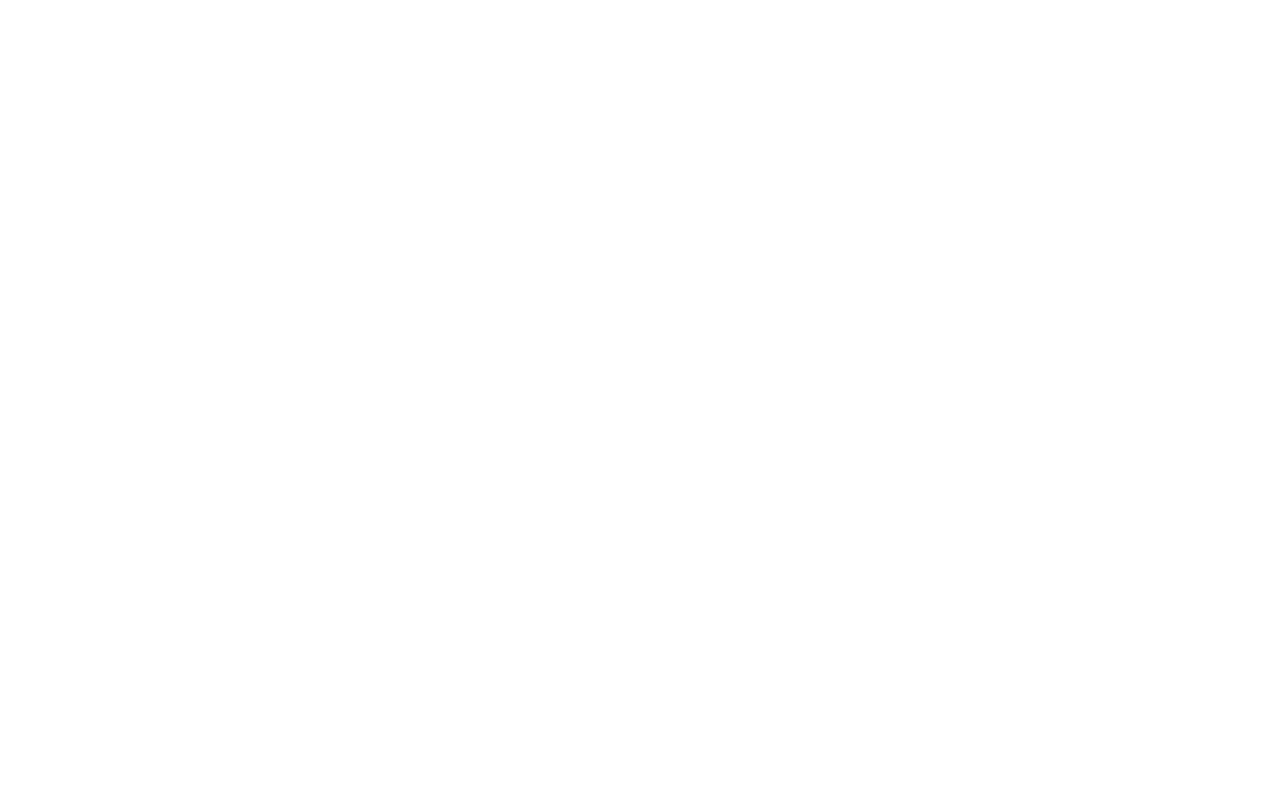
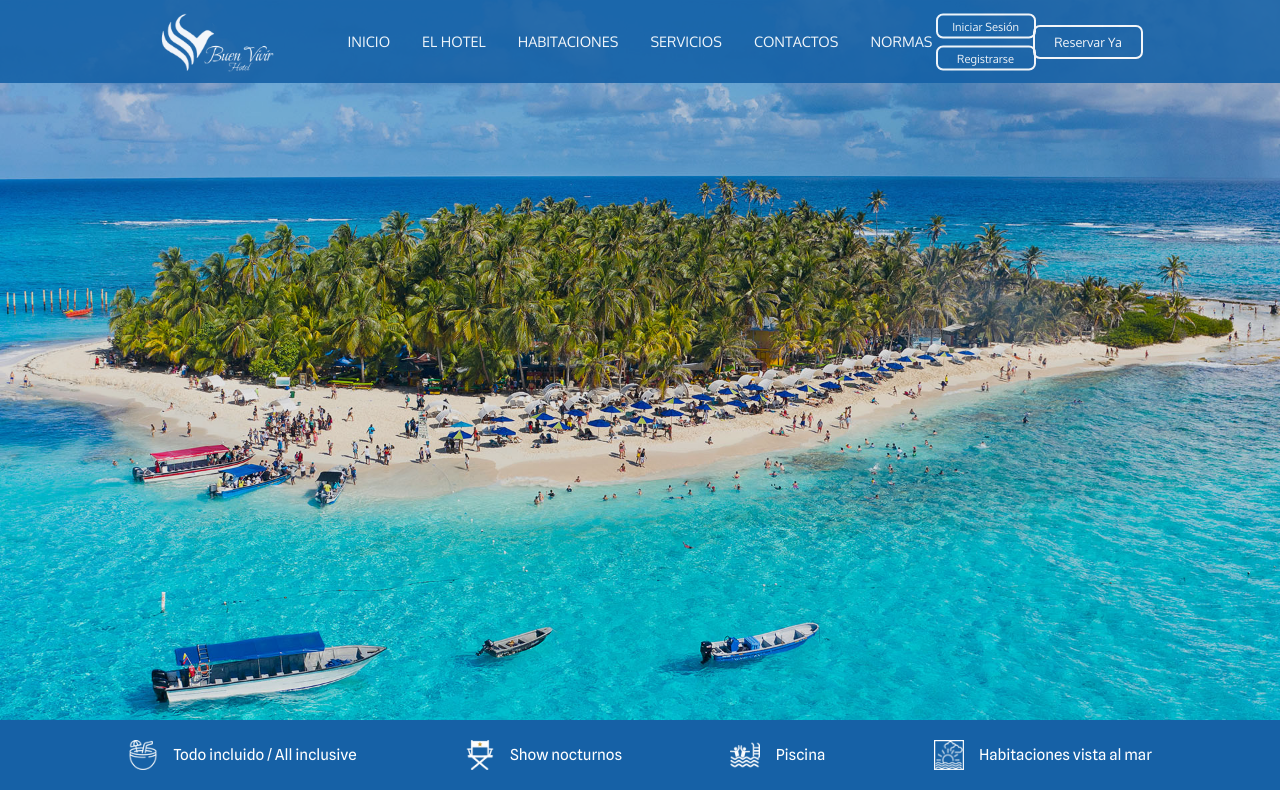
Before and after one commit to JuanPalacios10/hotel-frontend, a React (Vite) app in the folder proyecto/: page / in a window 1280 px wide. Shown: the top 800 px of the page. Built offline with nearby package versions, Linux system fonts and the light colour scheme.

Commit message:
Implementación de navegación entre secciones

```diff
--- /dev/null
+++ b/proyecto/src/components/hotel/Hotel.jsx
@@ -0,0 +1,30 @@
+import Header from '../inicio/Header'
+import TituloTexto from './TituloTexto'
+import ImagenCentro from './ImagenCentro'
+import hotel5estrellas from '../../assets/images/h5estrellas.jpg'
+import piscinaHotel from '../../assets/images/piscinahotel.jpg'
+
+function Hotel() {
+  return (
+    <>
+      <Header title="El Hotel" />
+      <main>
+        <TituloTexto
+          title="Hotel El Buen Vivir"
+          text="Explora nuestras habitaciones y servicios exclusivos diseñados para tu máximo confort.Somos un hotel
+        con presencia en diversas ciudades de Colombia, incluyendo Santa Marta, Cali, Medellín, Bogotá, Cartagena
+        y Bucaramanga, entre otras. Con más de 40 años de experiencia en el sector hotelero, nos esforzamos
+        por ofrecer una experiencia única, segura e inolvidable."
+        />
+        <ImagenCentro src={hotel5estrellas} />
+        <TituloTexto
+          title="Reserva ahora"
+          text="Cada detalle es cuidadosamente pensado para hacer de tu estadía un momento especial, lleno de comodidad y calidez. Nuestra misión es brindarte un ambiente acogedor, lleno de tranquilidad y placer, donde puedas disfrutar de un verdadero descanso. Ven y déjanos ser parte de tus momentos más memorables. ¡Te esperamos!"
+        />
+        <ImagenCentro src={piscinaHotel} />
+      </main>
+    </>
+  )
+}
+
+export default Hotel
--- a/proyecto/src/components/inicio/App.jsx
+++ b/proyecto/src/components/inicio/App.jsx
@@ -1,8 +1,16 @@
+import { useState } from 'react'
 import Inicio from './Inicio'
-import '../../styles/inicio.css'
+import Hotel from '../hotel/Hotel'
 
 function App() {
-  return <Inicio />
+  const [path, setPath] = useState(window.location.pathname)
+
+  return (
+    <>
+      {path === '/' && <Inicio />}
+      {path === '/hotel' && <Hotel />}
+    </>
+  )
 }
 
 export default App
--- a/proyecto/src/components/inicio/Header.jsx
+++ b/proyecto/src/components/inicio/Header.jsx
@@ -1,10 +1,12 @@
+import Secciones from '../menu-secciones/Secciones'
 import Banner from './Banner'
 import bannerInicio from '../../assets/images/inicio/banner-inicio.jpeg'
 
-function Header() {
+function Header({ title }) {
   return (
     <header className="header">
-      <Banner imgUrl={bannerInicio} />
+      <Secciones />
+      <Banner imgUrl={bannerInicio} title={title} />
     </header>
   )
 }
--- a/proyecto/src/components/inicio/Inicio.jsx
+++ b/proyecto/src/components/inicio/Inicio.jsx
@@ -4,6 +4,7 @@ import allImg from '../../assets/images/inicio/All inclusive.webp'
 import showImg from '../../assets/images/inicio/show.webp'
 import piscinaImg from '../../assets/images/inicio/Piscinas.webp'
 import marImg from '../../assets/images/inicio/Vista al mar.webp'
+import '../../styles/inicio.css'
 
 function Inicio() {
   return (
--- /dev/null
+++ b/proyecto/src/components/menu-secciones/Secciones.jsx
@@ -0,0 +1,43 @@
+import '../../styles/secciones.css'
+import logo from '../../assets/images/logo blanco letras.png'
+
+const Secciones = () => {
+  return (
+    <nav className="menu-secciones">
+      <div className="barra">
+        <div className="logo">
+          <img src={logo} alt="Logo" />
+        </div>
+        <ul className="lista-secciones">
+          <li>
+            <a href="/">INICIO</a>
+          </li>
+          <li>
+            <a href="/hotel"> EL HOTEL</a>
+          </li>
+          <li>
+            <a href="#habitaciones">HABITACIONES</a>
+          </li>
+          <li>
+            <a href="#servicios">SERVICIOS</a>
+          </li>
+          <li>
+            <a href="#contacto">CONTACTOS</a>
+          </li>
+          <li>
+            <a href="#normas">NORMAS</a>
+          </li>
+        </ul>
+        <div className="botones1">
+          <button className="btn InicioSesion">Iniciar Sesión</button>
+          <button className="btn Registro">Registrarse</button>
+        </div>
+        <div className="botones2">
+          <button className="btn Reservar">Reservar Ya</button>
+        </div>
+      </div>
+    </nav>
+  )
+}
+
+export default Secciones
--- a/proyecto/src/main.jsx
+++ b/proyecto/src/main.jsx
@@ -1,8 +1,10 @@
 import { StrictMode } from 'react'
 import { createRoot } from 'react-dom/client'
+import App from './components/inicio/App'
 import './styles/index.css'
 
 createRoot(document.getElementById('root')).render(
   <StrictMode>
+    <App />
   </StrictMode>
 )
--- a/proyecto/src/styles/secciones.css
+++ b/proyecto/src/styles/secciones.css
@@ -1,4 +1,3 @@
-
 .barra {
   background-color: #1661a6;
   padding: 2em 0;
@@ -6,6 +5,7 @@
   position: fixed;
   top: 0;
   left: 0;
+  opacity: 0.9;
   z-index: 1000;
 }
 .lista-secciones {
@@ -35,7 +35,7 @@
 
 .botones1 {
   display: flex;
-    justify-content:end;
+  justify-content: end;
   flex-direction: column;
   position: absolute;
   top: 50%; /* Posición vertical al 50% de la pantalla */
@@ -46,7 +46,7 @@
 
 .botones2 {
   display: flex;
-    justify-content:end;
+  justify-content: end;
   flex-direction: column;
   position: absolute;
   top: 50%;
@@ -62,9 +62,9 @@
   width: 100px; /* Ancho del botón */
   height: 25px; /* Alto del botón */
   padding: 10px; /* Espaciado interno */
-    display: flex;          /* Activamos el modelo de flexbox */
+  display: flex; /* Activamos el modelo de flexbox */
   justify-content: center; /* Centra el contenido horizontalmente */
-    align-items: center;     /* Centra el contenido verticalmente */
+  align-items: center; /* Centra el contenido verticalmente */
   border: 2px solid white;
   border-radius: 7px;
   cursor: pointer;
@@ -83,7 +83,6 @@
   align-items: center;
 }
 
-
 .btn:hover {
   background-color: #2593d3;
   color: white;
```
Also changed, not shown: proyecto/src/components/hotel/ImagenCentro.jsx (+7 -6 lines), proyecto/src/components/hotel/TituloTexto.jsx (+6 -5 lines), proyecto/src/components/menu secciones/Secciones.jsx (deleted, +0 -29 lines). Lines whose indentation alone changed are shown as unchanged.
